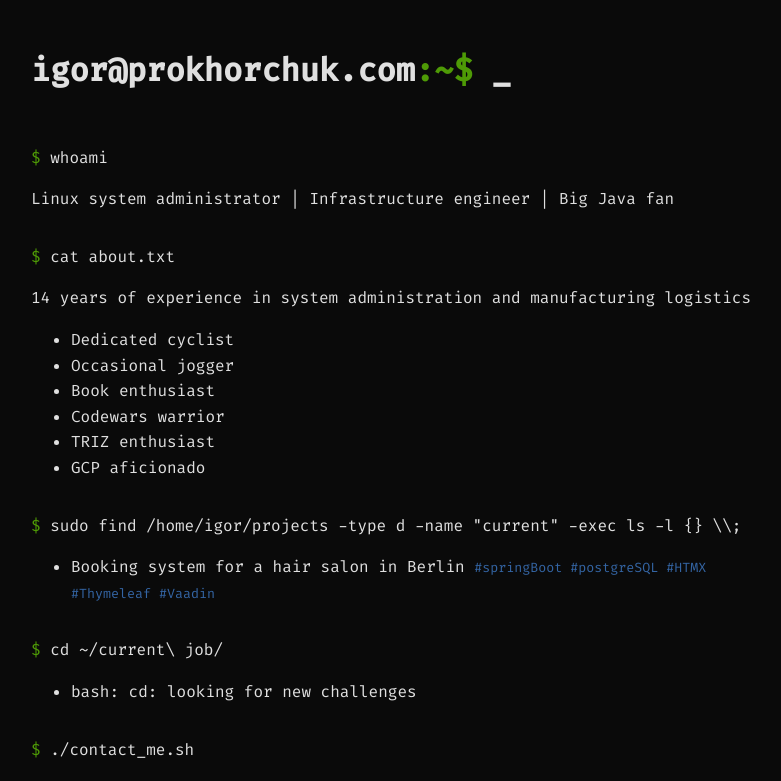
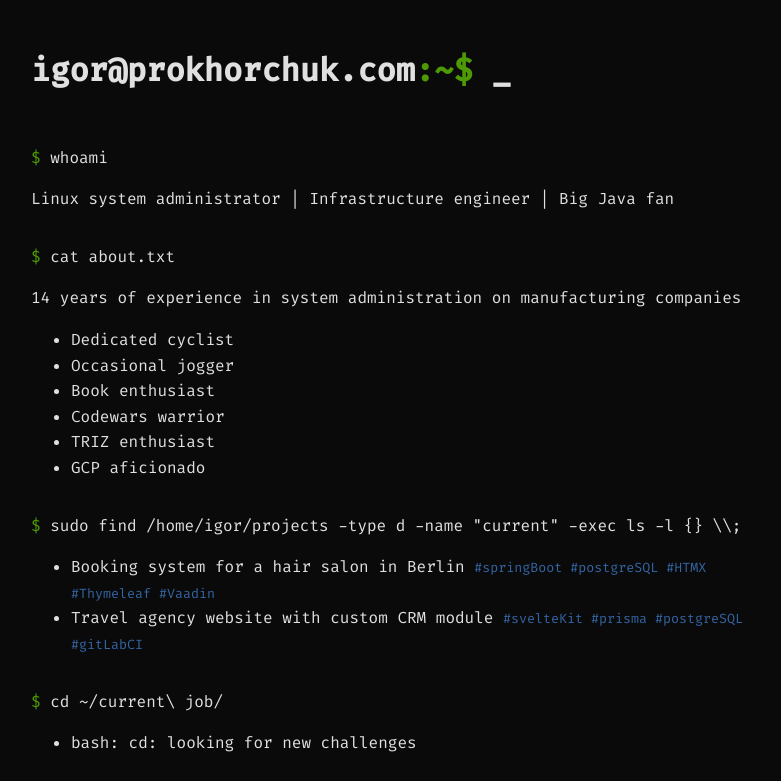
Before and after one commit to IgorProkhorchuk/prokhorchuk.com, a SvelteKit app in the folder svelte-kit/: page / in a window 1280 px wide. Shown: the top 781 px of the page, without its empty margins (233-1014 px from the left). Built offline with nearby package versions, Linux system fonts and the light colour scheme.

Commit message:
feat: update professional summary and add Toptravel project to portfolio

```diff
--- a/svelte-kit/src/lib/i18n.ts
+++ b/svelte-kit/src/lib/i18n.ts
@@ -29,7 +29,7 @@ export const translations = {
 	en: {
 
 		'whoami-description': 'Linux system administrator | Infrastructure engineer | Big Java fan',
-		'about-summary': '14 years of experience in system administration and manufacturing logistics',
+		'about-summary': '14 years of experience in system administration on manufacturing companies',
 		'about-cyclist': 'Dedicated cyclist',
 		'about-jogger': 'Occasional jogger',
 		'about-books': 'Book enthusiast',
@@ -37,6 +37,7 @@ export const translations = {
 		'about-triz': 'TRIZ enthusiast',
 		'about-gcp': 'GCP aficionado',
 		'project-booking': 'Booking system for a hair salon in Berlin',
+		'project-toptravel': 'Travel agency website with custom CRM module',
 		'job-search': 'bash: cd: looking for new challenges',
 		'contact-email-label': 'Email',
 		'contact-blog-label': 'Blog'
@@ -44,7 +45,7 @@ export const translations = {
 	de: {
 
 		'whoami-description': 'Linux-Systemadministrator | Infrastruktur-Ingenieur | Großer Java-Fan',
-		'about-summary': '14 Jahre Erfahrung in Systemadministration und Fertigungslogistik',
+		'about-summary': '14 Jahre Erfahrung in Systemadministration in Produktionsfirmen',
 		'about-cyclist': 'Ein engagierter Radler',
 		'about-jogger': 'Gelegentlicher Jogger',
 		'about-books': 'Bücher-Narr',
@@ -52,6 +53,7 @@ export const translations = {
 		'about-triz': 'TRIZ-Enthusiast',
 		'about-gcp': 'GCP Aficionado',
 		'project-booking': 'Buchungssystem für einen Friseursalon in Berlin',
+		'project-toptravel': 'Reisebüro-Website mit eigenem CRM-Modul',
 		'job-search': 'bash: cd: auf der Suche nach neuen Herausforderungen',
 		'contact-email-label': 'E-Mail',
 		'contact-blog-label': 'Blog'
--- a/svelte-kit/src/routes/(terminal)/+page.svelte
+++ b/svelte-kit/src/routes/(terminal)/+page.svelte
@@ -34,6 +34,11 @@
 			href: "https://cut-by-me.de/",
 			key: "project-booking",
 			tagline: "#springBoot #postgreSQL #HTMX #Thymeleaf #Vaadin",
+		},
+		{
+			href: "https://gitlab.com/IgorProkhorchuk/toptravel_ck_ua",
+			key: "project-toptravel",
+			tagline: "#svelteKit #prisma #postgreSQL #gitLabCI",
 		},
 	];
 
```
